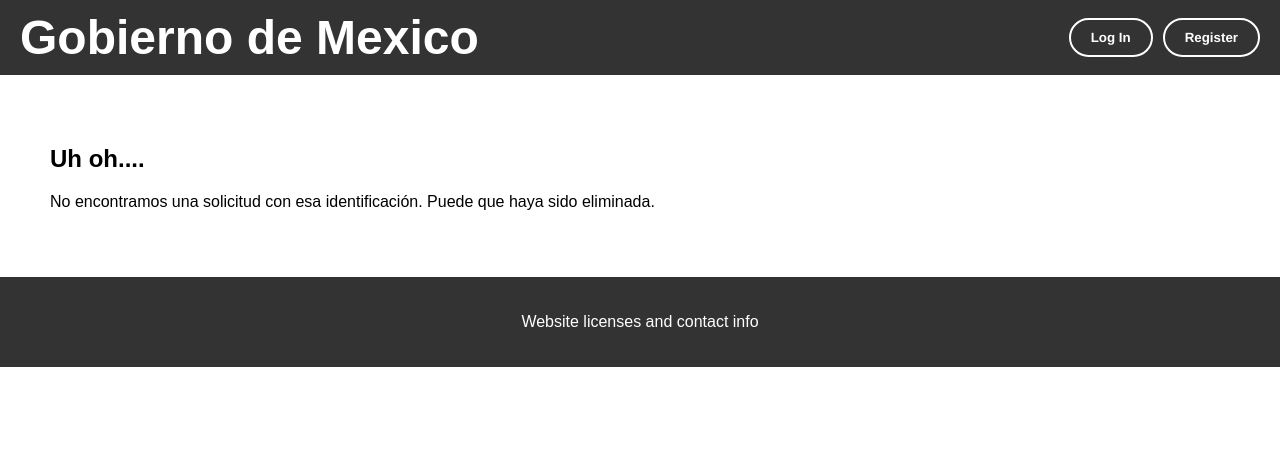
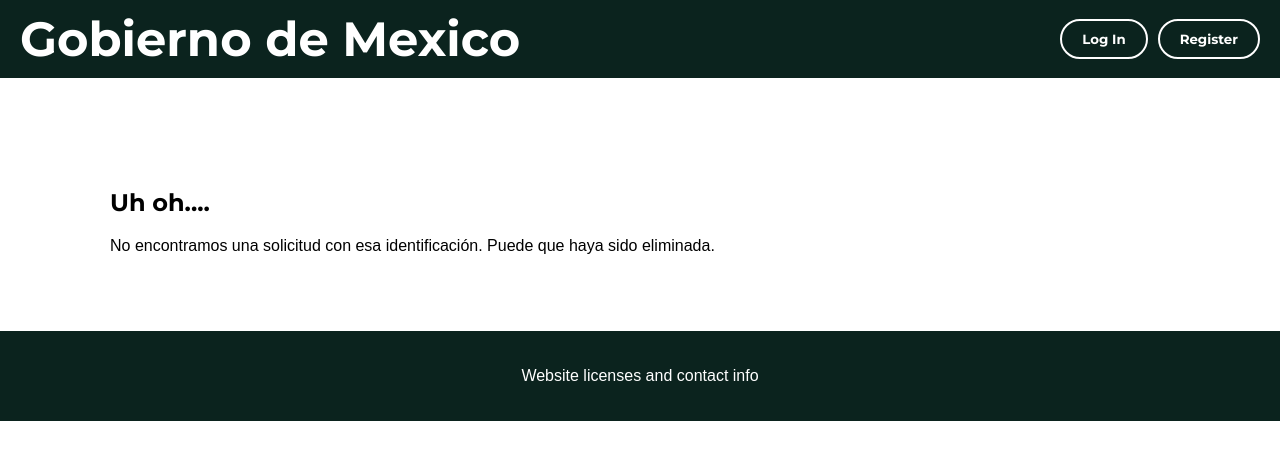
Before and after one commit to abrahamgmacias/solicitudes-de-gobierno, a Django app: page /solicitudes/mis-solicitudes/1 in a window 1280 px wide. Shown: the top 460 px of the page. Run offline with Django 4.2, Linux system fonts and the light colour scheme; data that the repository does not hold is empty; parts of the project's set-up code (start-up, migrations or seed data) failed here and were passed over; some libraries are stand-ins or nearby versions.

Commit message:
adds styling

```diff
--- a/solicitudes_de_gobierno/templates/base.html
+++ b/solicitudes_de_gobierno/templates/base.html
@@ -13,7 +13,7 @@
         }
 
         header {
-            background-color: #333;
+            background-color: #0b231e;
             color: #fff;
             padding: 10px 20px;
             display: flex;
@@ -25,6 +25,7 @@
             font-size: 48px;
             margin: 0;
             color: white;
+            font-family: 'Montserrat', sans-serif;
         }
 
         .buttons {
@@ -33,7 +34,7 @@
         }
 
         footer {
-            background-color: #333;
+            background-color: #0b231e;
             color: #fff;
             padding: 20px;
             text-align: center;
@@ -47,7 +48,7 @@
             border-radius: 20px;
             background-color: transparent;
             color: #fff;
-            font-family: Helvetica, Arial, sans-serif;
+            font-family: 'Montserrat', sans-serif;
             font-weight: bold;
             text-align: center;
             text-decoration: none;
@@ -57,12 +58,18 @@
 
         .styled-button:hover {
             background-color: #fff;
-            color: #333;
+            color: #0b231e;
+        }
+
+        h2 {
+            font-family: 'Montserrat', sans-serif;
+            color: black;
         }
 
         a {
             text-decoration: none;
             color: #000000;
+            font-family: 'Montserrat', sans-serif;
         }
 
         .btn-primary.rounded-pill {
@@ -77,10 +84,21 @@
         .btn-primary.rounded-pill:hover {
             background-color: #0061c9;
         }
+
+        .content-box {
+            text-align: left;
+            padding: 10px;
+            margin-top: 30px;
+            margin-left: 50px;
+            max-width: 95%;
+        }
     </style>
 
     <head>
         <script src="https://code.jquery.com/jquery-3.6.0.min.js"></script>
+        <link href="https://fonts.googleapis.com/css2?family=Montserrat:wght@300;400;500;600;700&display=swap"
+            rel="stylesheet">
+        <link rel="icon" type="image/x-icon" href="/solicitudes_de_gobierno/solicitudes_de_gobierno/static/favicon.ico">
     </head>
 </head>
 
@@ -95,7 +113,7 @@
         </div>
     </header>
 
-    <div class="content">
+    <div class="content-box">
         {% block content %}{% endblock %}
     </div>
 
```
Also changed, not shown: solicitudes_de_gobierno/templates/index.html (+18 -5 lines).
